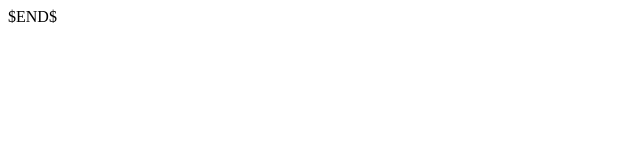
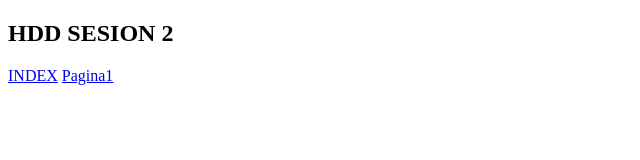
Before and after one commit to Jynsane/IHM_S16_Lab_Garcia_Jair, a plain HTML site: page pagina1.html in a window 1280 px wide. Shown: the whole page, without its empty margins (0-640 px from the left). Drawn offline with Linux system fonts and the light colour scheme.

Commit message:
cambios colab-2

```diff
--- a/pagina1.html
+++ b/pagina1.html
@@ -2,9 +2,11 @@
 <html lang="en">
 <head>
   <meta charset="UTF-8">
-  <title>$Title$</title>
+  <title>PAGINA 2</title>
 </head>
 <body>
-$END$
+<h2> HDD SESION 2</h2>
+<a href="index.html">INDEX</a>
+<a href="pagina2.html.html">Pagina1</a>
 </body>
 </html>
```
